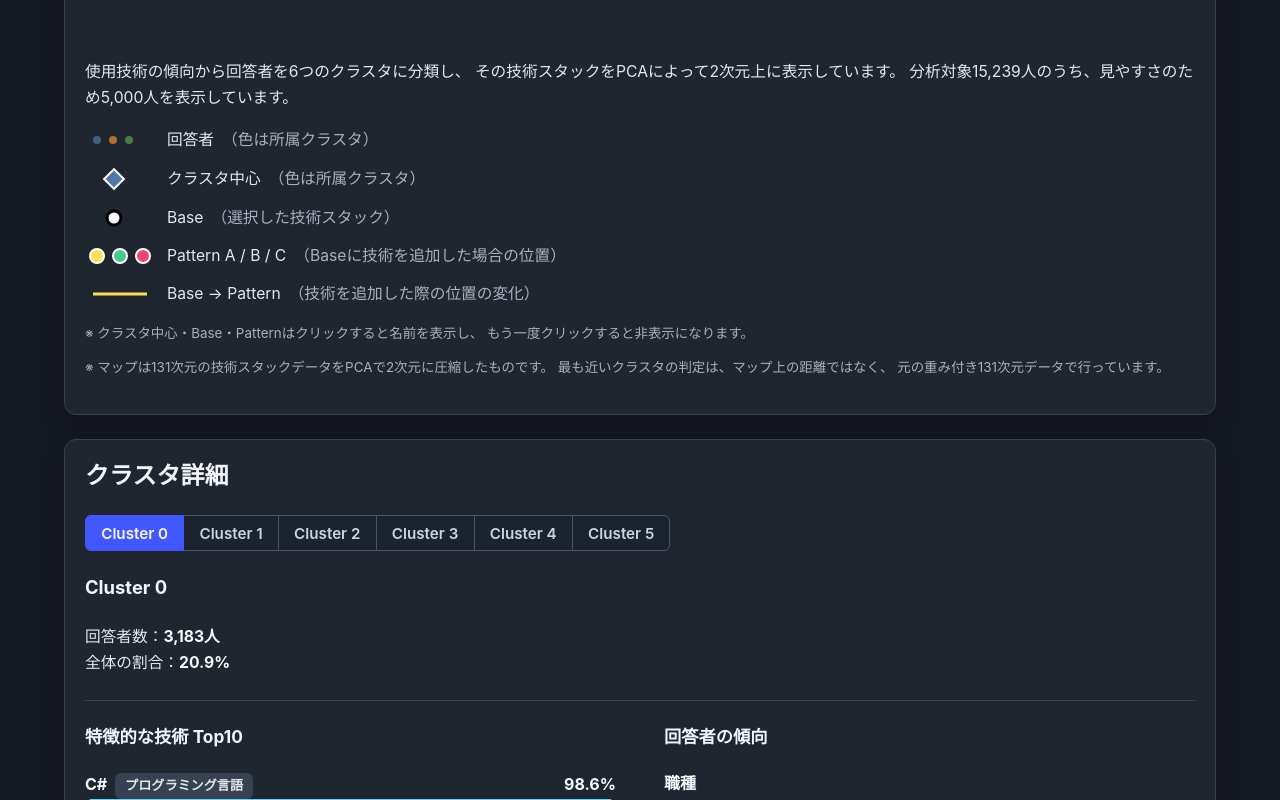
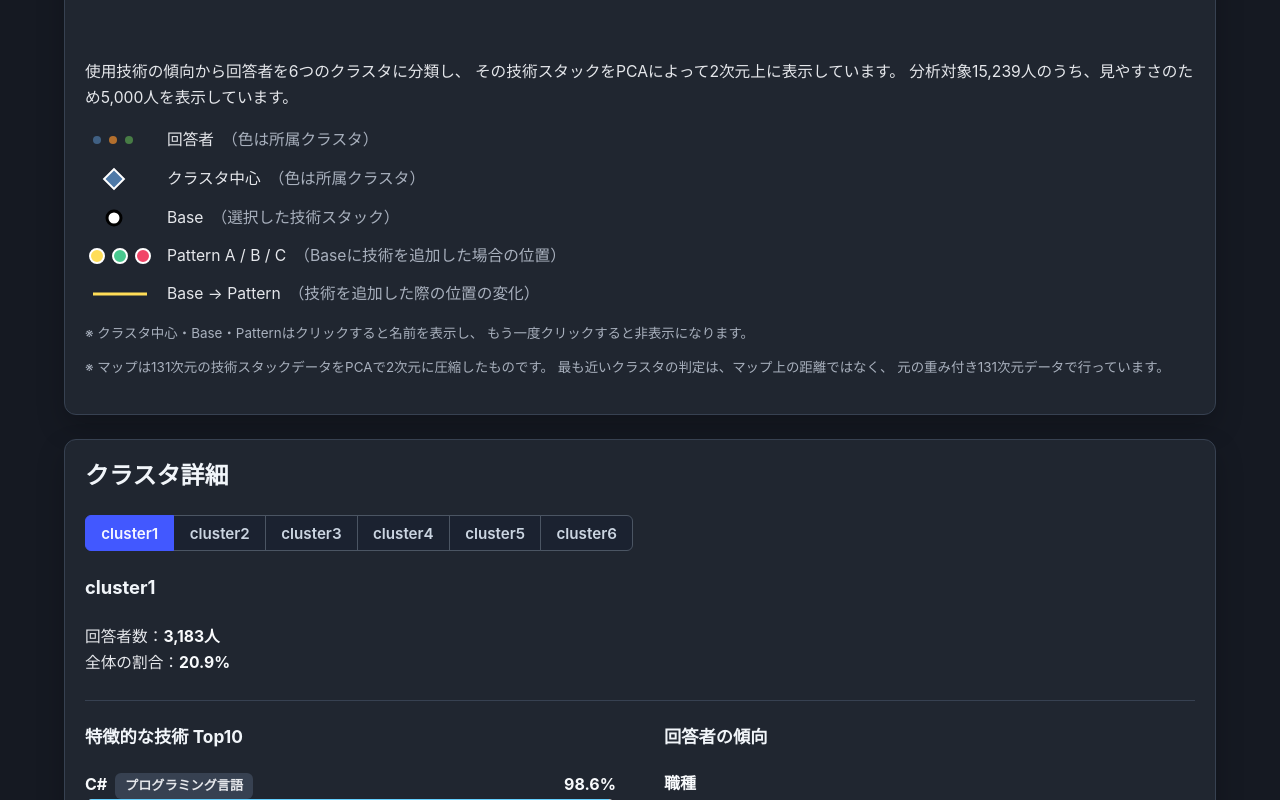
Before and after one commit to towazo/Developer-Tech-Stack-Map, a React (Vite) app: page / in a window 1280 px wide. Shown: the part 1967-2767 px from the top of the page. Built offline with nearby package versions, Linux system fonts and the light colour scheme.

Commit message:
クラスタ名の生成処理と表示を統一

```diff
--- a/public/data/clusters.json
+++ b/public/data/clusters.json
@@ -4,7 +4,7 @@
   "clusters": [
     {
       "id": 0,
-      "name": "Cluster 0",
+      "name": "cluster1",
       "count": 3183,
       "rate": 20.8872,
       "center": {
@@ -315,7 +315,7 @@
     },
     {
       "id": 1,
-      "name": "Cluster 1",
+      "name": "cluster2",
       "count": 1929,
       "rate": 12.6583,
       "center": {
@@ -626,7 +626,7 @@
     },
     {
       "id": 2,
-      "name": "Cluster 2",
+      "name": "cluster3",
       "count": 3006,
       "rate": 19.7257,
       "center": {
@@ -937,7 +937,7 @@
     },
     {
       "id": 3,
-      "name": "Cluster 3",
+      "name": "cluster4",
       "count": 3123,
       "rate": 20.4935,
       "center": {
@@ -1248,7 +1248,7 @@
     },
     {
       "id": 4,
-      "name": "Cluster 4",
+      "name": "cluster5",
       "count": 2199,
       "rate": 14.4301,
       "center": {
@@ -1559,7 +1559,7 @@
     },
     {
       "id": 5,
-      "name": "Cluster 5",
+      "name": "cluster6",
       "count": 1799,
       "rate": 11.8052,
       "center": {
--- a/src/components/PcaMap.jsx
+++ b/src/components/PcaMap.jsx
@@ -126,7 +126,7 @@ export default function PcaMap({
               paintOrder="stroke"
               pointerEvents="none"
             >
-              {cluster.id}
+              {cluster.id + 1}
             </text>
 
             {visibleLabels.has(labelKey) && (
```
Also changed, not shown: 1 other file (tests, documents, lock files or other folders).
